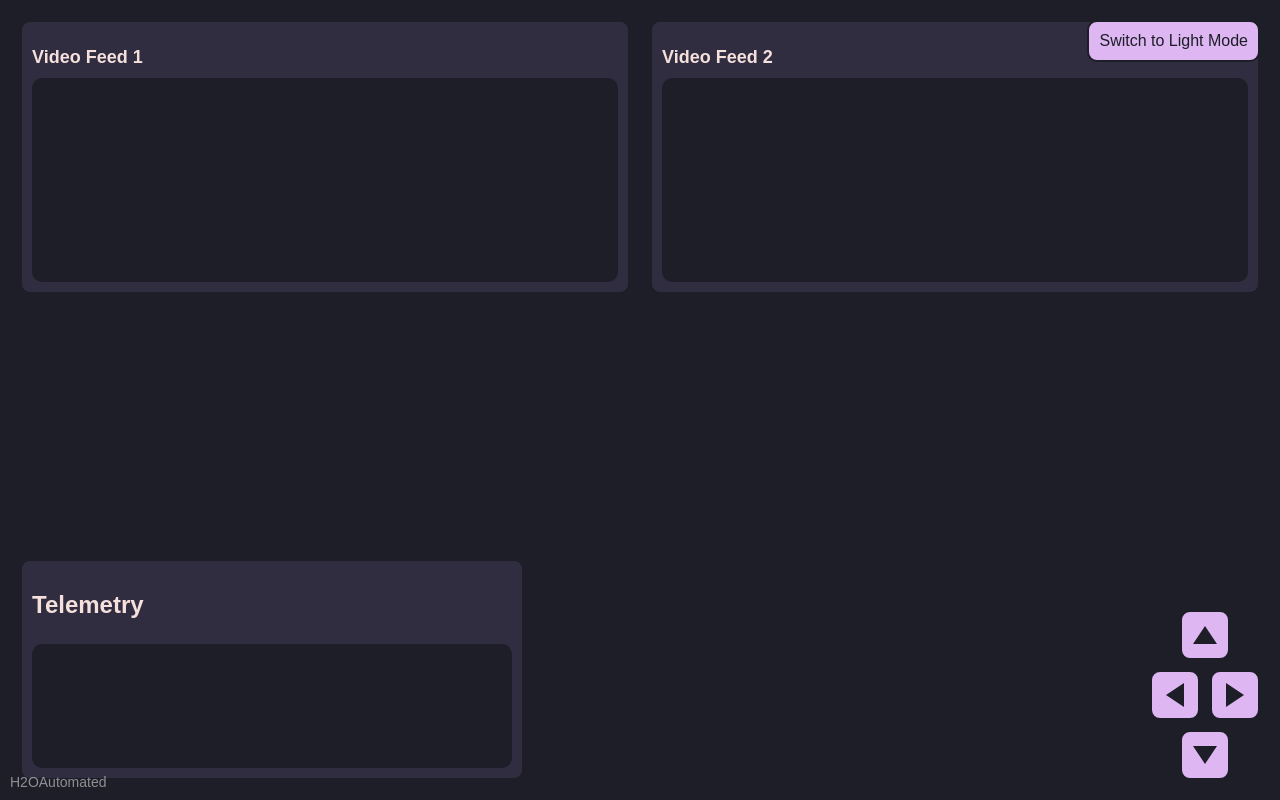
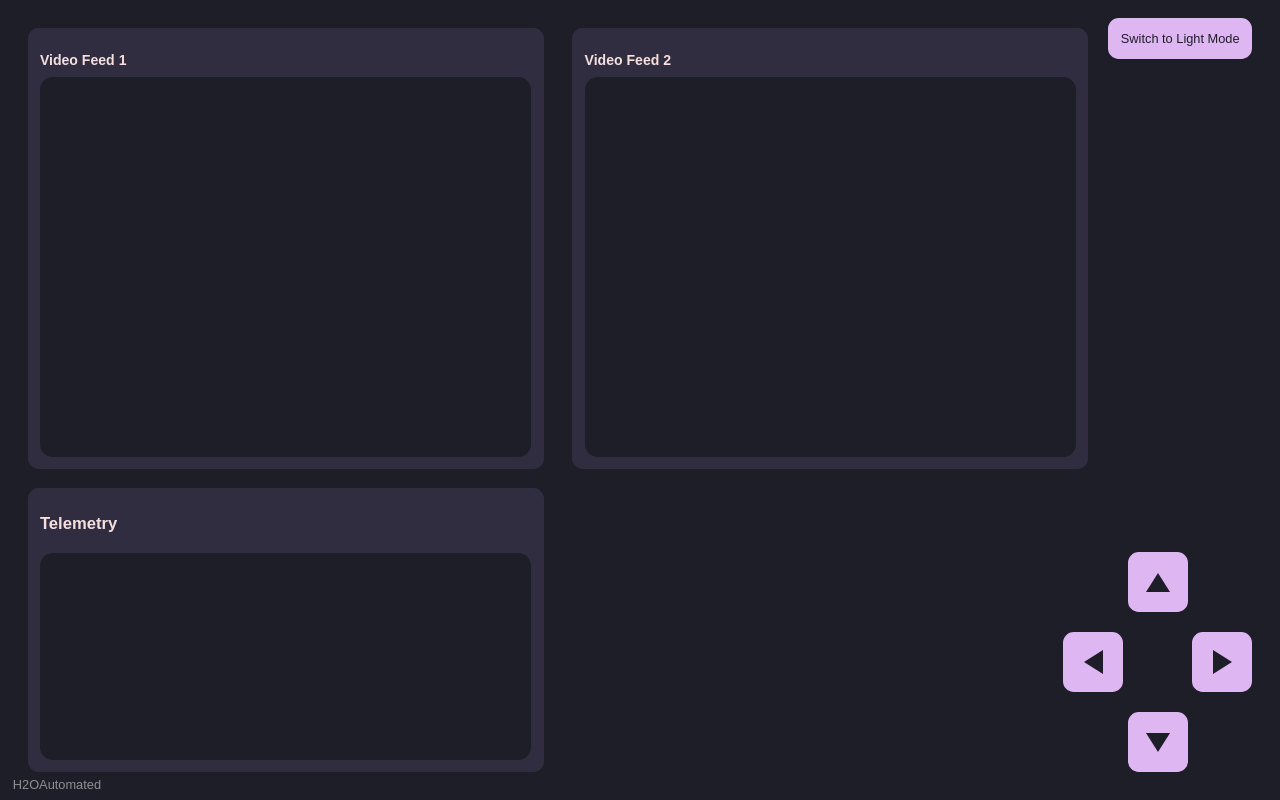
Before and after one commit to RedddFoxxyy/h2oautomated_website, a Django app: page / in a window 1280 px wide. Run offline with Django 5.2, Linux system fonts and the light colour scheme.

Commit message:
Update home.html

```diff
--- a/templates/home.html
+++ b/templates/home.html
@@ -8,6 +8,7 @@
             margin: 0;
             padding: 0;
             font-family: Arial, sans-serif;
+            font-size: 16px;
         }
 
         body {
@@ -22,96 +23,105 @@
             display: flex;
             flex-direction: column;
             height: 100vh;
-            padding: 20px;
+            padding: 2%;
             box-sizing: border-box;
         }
 
         .video-container {
             display: flex;
-            gap: 20px;
-            margin-bottom: 20px;
+            gap: 2%;
+            margin-bottom: 2%;
             flex-wrap: wrap;
+            height: 60%;
         }
 
         .video-box {
             flex: 1;
-            min-width: 300px;
-            border: 2px solid #1E1E28;
-            padding: 10px;
+            max-width: 40%;
+            min-width: 30%;
+            border: 0.2vw solid #1E1E28;
+            padding: 1%;
             background-color: #302D41;
             display: flex;
             flex-direction: column;
-            border-radius: 10px;
+            border-radius: 1vw;
             transition: background 0.3s, border-color 0.3s;
         }
 
         .video-heading {
             color: #F5E0DC;
-            font-size: 18px;
-            margin-bottom: 10px;
+            font-size: 1.1vw;
+            margin-bottom: 2%;
             transition: color 0.3s;
         }
 
         .video-stream {
-            border: 2px solid #1E1E28;
+            border: 0.2vw solid #1E1E28;
             flex-grow: 1;
             background-color: #1E1E28;
-            border-radius: 10px;
+            border-radius: 1vw;
             transition: background 0.3s, border-color 0.3s;
-            min-height: 200px;
         }
 
         .bottom-container {
             display: flex;
             justify-content: space-between;
             align-items: flex-end;
-            margin-top: auto;
+            margin-top: 1.5%;
+            height: 35%;
         }
 
         .parent-box {
             flex: 1;
-            border: 2px solid #1E1E28;
-            padding: 10px;
+            max-width: 40%;
+            height: 100%;
+            border: 0.2vw solid #1E1E28;
+            padding: 1%;
             background-color: #302D41;
             display: flex;
             flex-direction: column;
-            border-radius: 10px;
+            border-radius: 1vw;
             transition: background 0.3s, border-color 0.3s;
-            max-width: 480px;
+        }
+
+        .telemetry-heading {
+            font-size: 1.3vw; /* Adjust the size as needed */
+            color: #F5E0DC; /* Keep the color consistent */
+            transition: color 0.3s;
         }
 
         .message-box {
-            margin-top: 5px;
-            border: 2px solid #1E1E28;
-            padding: 10px;
+            margin-top: 1%;
+            border: 0.2vw solid #1E1E28;
+            padding: 2%;
             flex-grow: 1;
             background-color: #1E1E28;
             color: #F5E0DC;
-            border-radius: 10px;
+            border-radius: 1vw;
             transition: background 0.3s, color 0.3s, border-color 0.3s;
-            min-height: 100px;
         }
 
         .arrow-buttons-container {
             display: flex;
             flex-direction: column;
             align-items: center;
-            gap: 10px;
+            gap: 2vh;
+            margin-left: 2%;
         }
 
         .arrow-button {
             background-color: #DDB6F2;
             color: #1E1E28;
             cursor: pointer;
-            padding: 10px;
-            font-size: 24px;
-            width: 50px;
-            height: 50px;
+            padding: 1%;
+            font-size: 3vw;
+            width: 5vw;
+            height: 5vw;
             display: flex;
             justify-content: center;
             align-items: center;
-            border: 2px solid #1E1E28;
-            border-radius: 10px;
+            border: 0.2vw solid #1E1E28;
+            border-radius: 1vw;
             transition: transform 0.1s ease, background 0.3s, border-color 0.3s;
         }
 
@@ -122,20 +132,21 @@
         .arrow-row {
             display: flex;
             justify-content: center;
-            gap: 10px;
+            gap: 5.1vw;
         }
 
         .mode-toggle {
             position: fixed;
-            top: 20px;
-            right: 20px;
+            top: 2vh;
+            right: 2vw;
             background-color: #DDB6F2;
             color: #1E1E28;
-            border: 2px solid #1E1E28;
-            padding: 10px;
-            border-radius: 10px;
+            border: 0.2vw solid #1E1E28;
+            padding: 1%;
+            border-radius: 1vw;
             cursor: pointer;
             transition: background 0.3s, border-color 0.3s;
+            font-size: 1vw;
         }
 
         .triangle-up, .triangle-down, .triangle-left, .triangle-right {
@@ -145,51 +156,75 @@
         }
 
         .triangle-up {
-            border-width: 0 12px 18px 12px;
+            border-width: 0 1vw 1.5vw 1vw;
             border-color: transparent transparent #1E1E28 transparent;
         }
 
         .triangle-down {
-            border-width: 18px 12px 0 12px;
+            border-width: 1.5vw 1vw 0 1vw;
             border-color: #1E1E28 transparent transparent transparent;
         }
 
         .triangle-left {
-            border-width: 12px 18px 12px 0;
+            border-width: 1vw 1.5vw 1vw 0;
             border-color: transparent #1E1E28 transparent transparent;
         }
 
         .triangle-right {
-            border-width: 12px 0 12px 18px;
+            border-width: 1vw 0 1vw 1.5vw;
             border-color: transparent transparent transparent #1E1E28;
         }
 
         .watermark {
             position: fixed;
-            bottom: 10px;
-            left: 10px;
+            bottom: 1vh;
+            left: 1vw;
             color: rgba(255, 255, 255, 0.5);
-            font-size: 14px;
+            font-size: 1vw;
             transition: color 0.3s;
         }
 
         @media (max-width: 768px) {
             .video-container {
                 flex-direction: column;
+                height: auto;
+            }
+
+            .video-box {
+                width: 100%;
+                min-width: 100%;
+                height: 30vh;
+                margin-bottom: 2vh;
             }
 
             .bottom-container {
                 flex-direction: column;
                 align-items: stretch;
+                height: auto;
             }
 
             .parent-box {
-                margin-bottom: 20px;
-                max-width: none;
+                max-width: 100%;
+                margin-bottom: 2vh;
             }
 
             .arrow-buttons-container {
                 align-self: center;
+                margin-left: 0;
+            }
+
+            .arrow-button {
+                font-size: 6vw;
+                width: 10vw;
+                height: 10vw;
+            }
+
+            .mode-toggle {
+                font-size: 3vw;
+            }
+
+            .watermark {
+                font-size: 3vw;
             }
         }
     </style>
@@ -210,7 +245,7 @@
 
         <div class="bottom-container">
             <div class="parent-box">
-                <h2 class="heading">Telemetry</h2>
+                <h2 class="telemetry-heading">Telemetry</h2>
                 <div class="message-box" id="messageBox"></div>
             </div>
 
```
